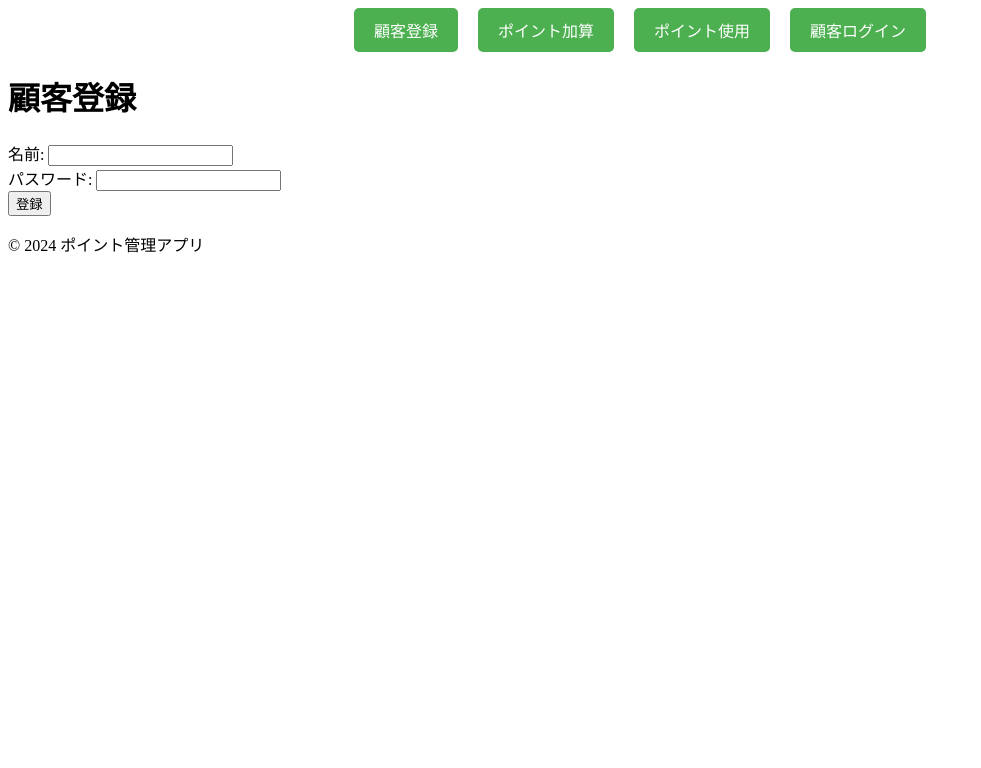
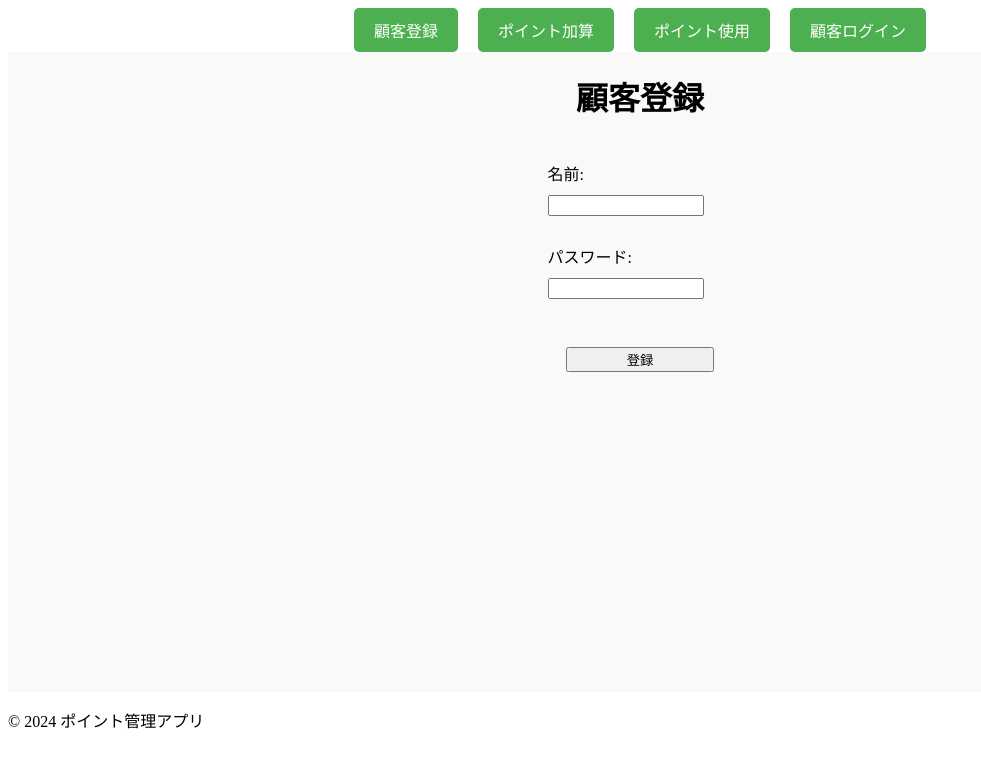
Before and after one commit to re912/point_test, a Flask app: page /register in a window 1280 px wide. Shown: the top 768 px of the page, without its empty margins (0-981 px from the left). Run offline with Flask 3, Linux system fonts and the light colour scheme.

Commit message:
cssの変更

```diff
--- a/static/style.css
+++ b/static/style.css
@@ -28,3 +28,38 @@ nav ul li a:hover {
 nav ul li a:active {
     background-color: #3e8e41; /* クリック時の背景色 */
 }
+
+/* main部分のスタイル */
+main {
+    display: flex;
+    flex-direction: column; /* 子要素を縦に並べる */
+    align-items: center;     /* 水平方向の中央揃え */
+    min-height: 80vh;        /* mainの高さを調整し、中央に配置 */
+    background-color: #f9f9f9; /* 背景色を指定して見た目を整える */
+}
+
+/* フォームのスタイル */
+form {
+    text-align: left; /* ラベルと入力フィールドは左揃え */
+    margin-top: 20px; /* h1との間に余白を追加 */
+}
+
+/* h1のスタイル */
+h1 {
+    text-align: center; /* h1を中央揃え */
+}
+
+/* 入力フィールドのスタイル */
+input[type="text"], input[type="number"], input[type="password"] {
+    display: block; /* 各入力要素をブロック表示 */
+    margin: 10px 0; /* 上下に余白を追加 */
+    width: 80%; /* 入力フィールドの幅を調整（必要に応じて変更） */
+    max-width: 300px; /* 入力フィールドの最大幅を設定 */
+}
+
+/* ボタンのスタイル */
+button[type="submit"], input[type="submit"] {
+    display: block; /* ボタンをブロック表示にして */
+    margin: 20px auto; /* 上下に余白を追加し、左右は自動調整で中央揃え */
+    width: 80%; /* ボタンの幅を調整（必要に応じて変更） */
+}
```
